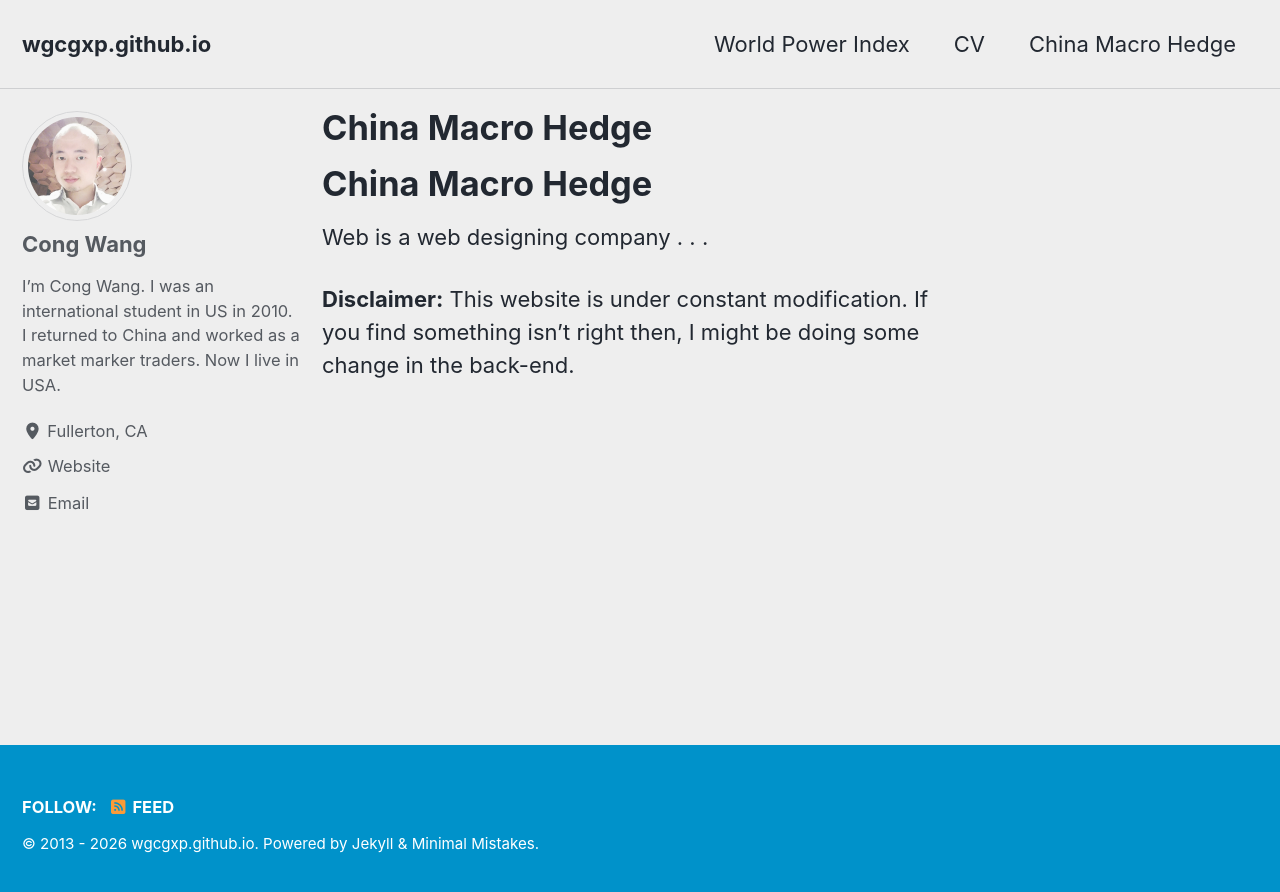
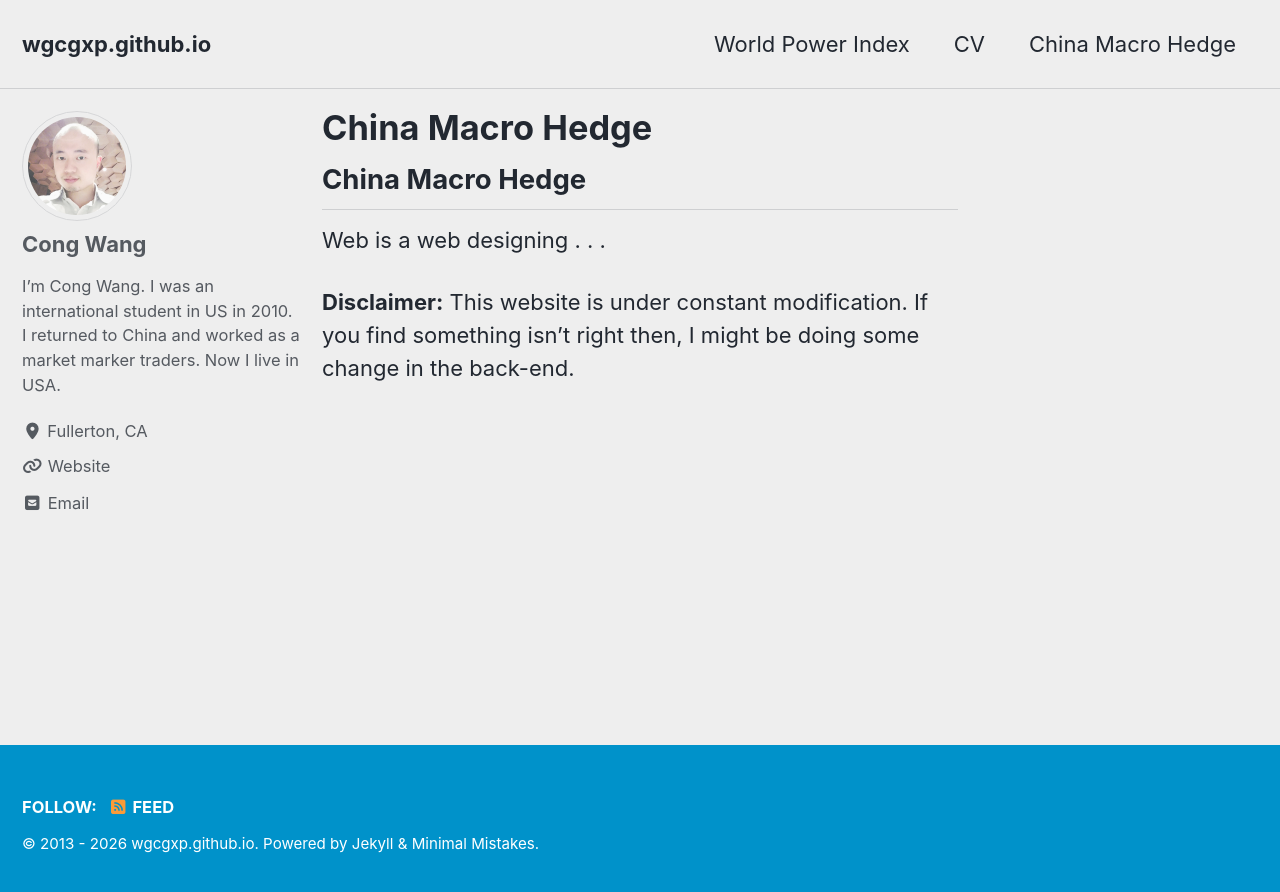
Before and after one commit to wgcgxp/wgcgxp.github.io, a Jekyll site: the page built from _pages/MacroHedge.md, in a window 1280 px wide. Shown: the top 892 px of the page. Built offline with Jekyll 4.4.1, drawn with Linux system fonts in a browser that asks for light colours; cached includes are drawn as plain includes; our own code applies the rules of GitHub Pages for plain Markdown files.

Commit message:
Update MacroHedge.md

```diff
--- a/_pages/MacroHedge.md
+++ b/_pages/MacroHedge.md
@@ -5,11 +5,9 @@ permalink: /MacroHedge/
 author_profile: true
 ---
 
+## China Macro Hedge
 
-
-# China Macro Hedge
-
-Web is a web designing company
+Web is a web designing
 .
 .
 .
```
